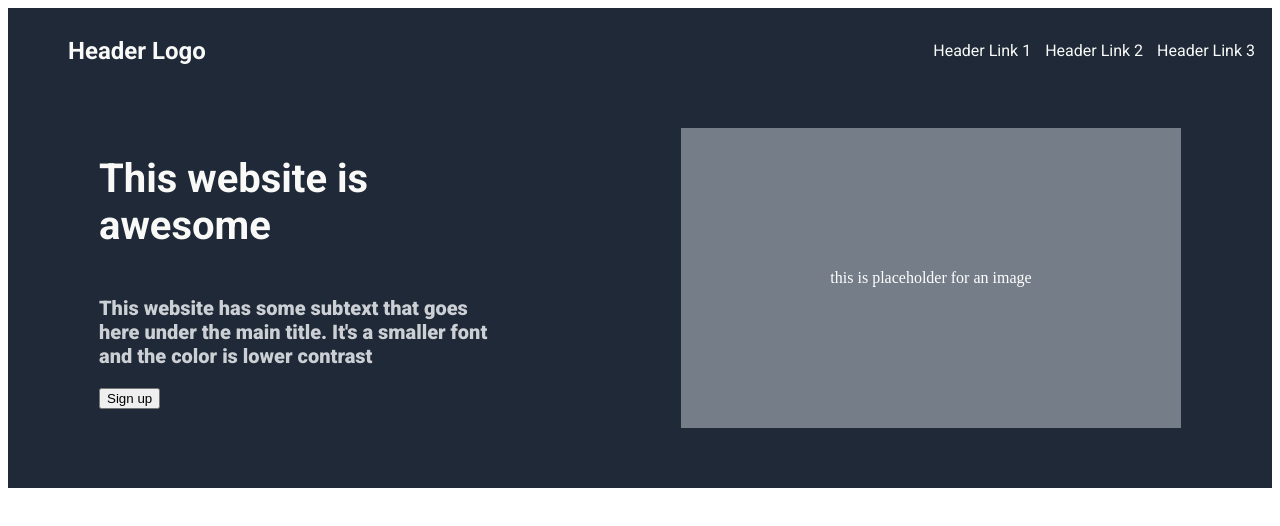
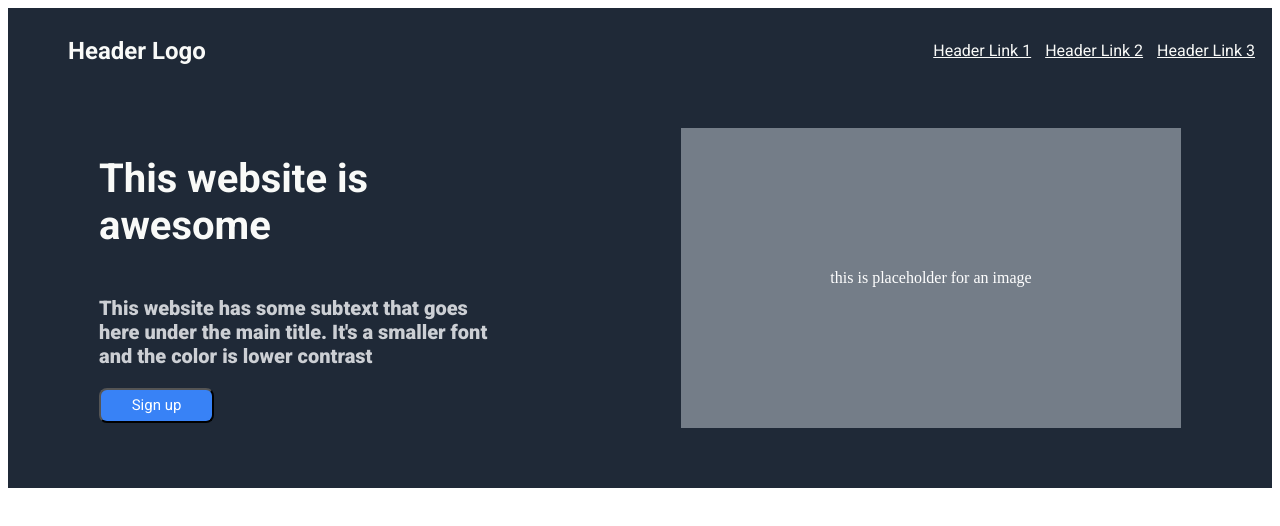
Before and after one commit to devilhunter001/odin-landing-page, a plain HTML site: page index.html in a window 1280 px wide. Drawn offline with Linux system fonts and the light colour scheme.

Commit message:
finalised header and content1

```diff
--- a/css/style.css
+++ b/css/style.css
@@ -27,10 +27,15 @@
     padding: 7px;
 }
 
+a {
+    color:#F9FAF8
+}
+
 .content1 {
     display:flex;
     justify-content: space-around;
     align-items: start;
+    flex:auto
 
 }
 
@@ -59,6 +64,17 @@
     width: 500px;
 }
 
-.button {
+button {
+    color: white;
+    font-weight: 34px;
+    font-family:'Roboto';
+    justify-content: center;
+    align-items: center;
+    height: 35px;
+    width: 115px;
+    padding: 1px;
+    font-size: 15px;
     display: flex;
+    background-color: #3882F6;
+    border-radius: 8px;
 }
--- a/index.html
+++ b/index.html
@@ -15,9 +15,9 @@
         <div class= "logo"><h2>Header Logo</h2></div>
         <div class="links">
             <ul>
-            <li>Header Link 1</li>
-            <li>Header Link 2</li>
-            <li>Header Link 3</li>
+            <li><a href="">Header Link 1</a></li>
+            <li><a href="">Header Link 2</a></li>
+            <li><a href="">Header Link 3</a></li>
         </ul>
         </div>
     </div>
@@ -31,6 +31,9 @@
 
     <div class="box1">this is placeholder for an image</div>
     </div>
+
+
+
 </div>
 </body>
 </html>
```
